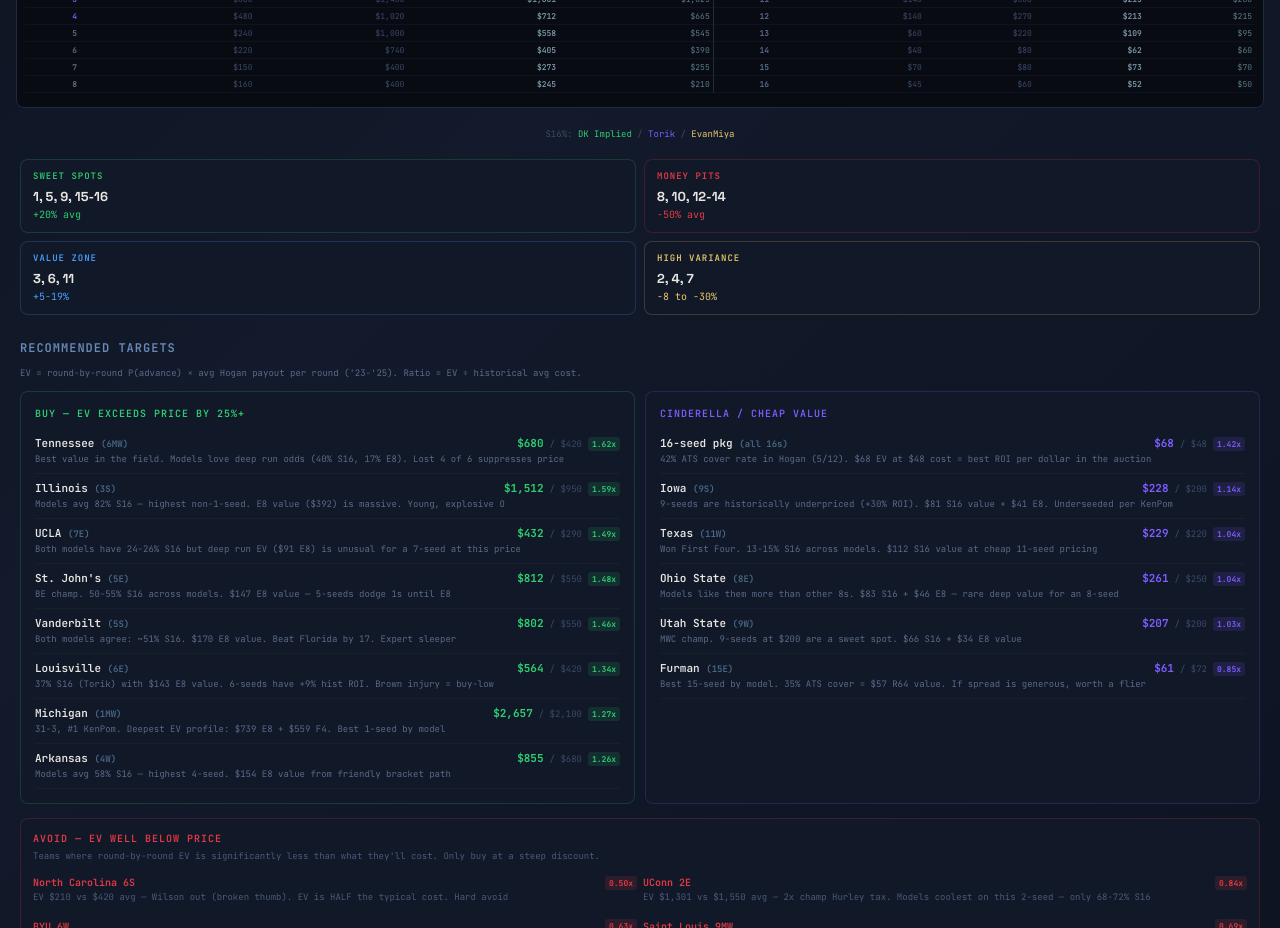
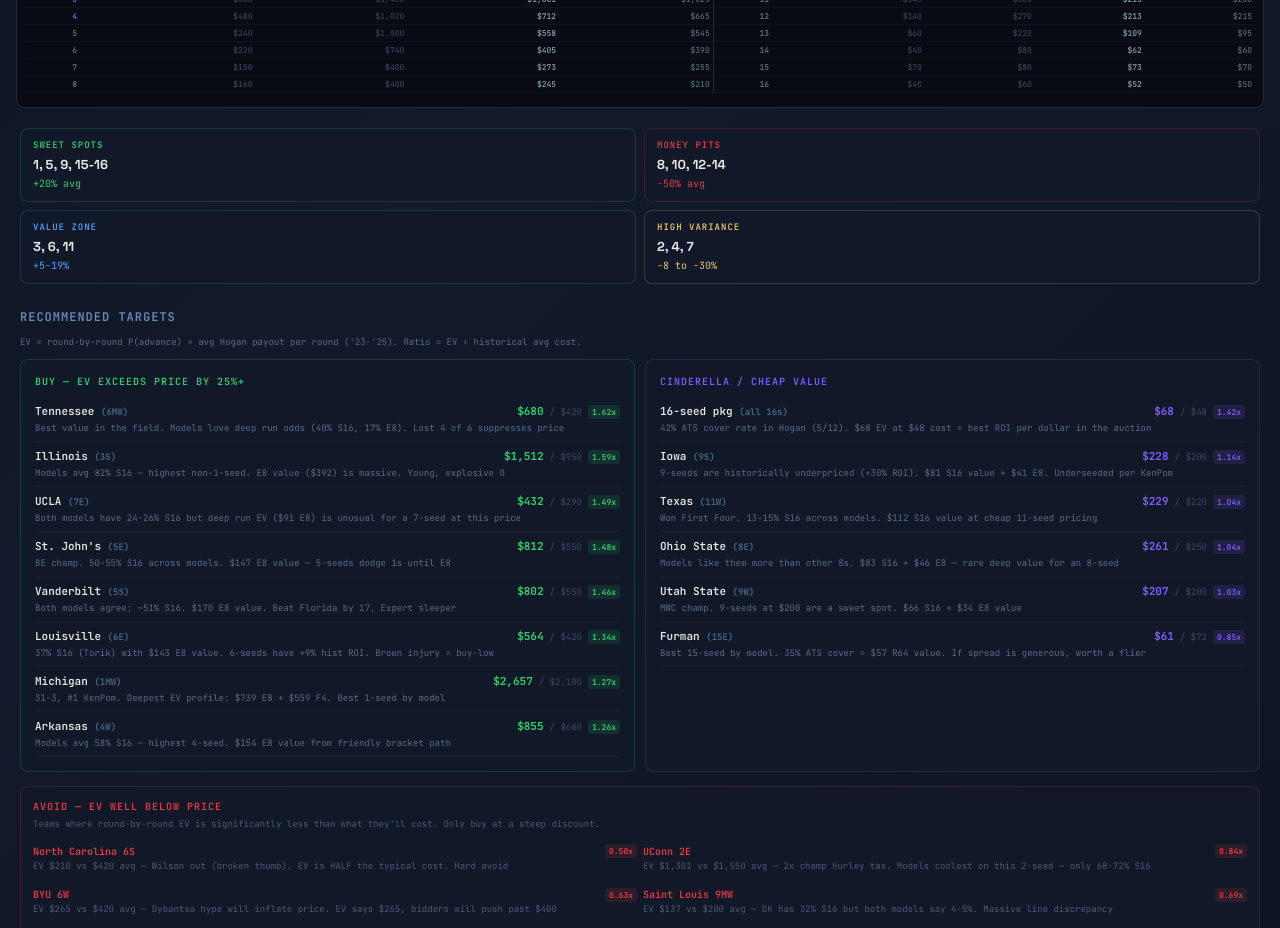
Before and after one commit to bswike/bpl, a React (Vite) app in the folder fpl-dashboard/: page /calcutta in a window 1280 px wide. Shown: the part 1100-2028 px from the top of the page. Built offline with nearby package versions, Linux system fonts and the light colour scheme.

Commit message:
formatting

```diff
--- a/fpl-dashboard/src/components/Calcutta.jsx
+++ b/fpl-dashboard/src/components/Calcutta.jsx
@@ -2036,10 +2036,6 @@ function AuctionPrep() {
         </div>
 
         <RegionBracket region={bracketRegion} />
-
-        <div style={{ fontSize: 9, color: "#3a4a6a", marginTop: 6, textAlign: "center" }}>
-          S16%: <span style={{ color: "#2ecc71" }}>DK Implied</span> / <span style={{ color: "#7c5cfc" }}>Torik</span> / <span style={{ color: "#e9c46a" }}>EvanMiya</span>
-        </div>
       </>
       )}
 
```
